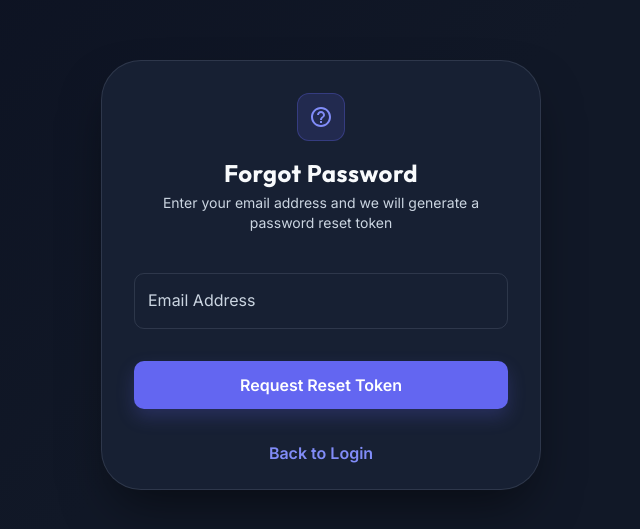
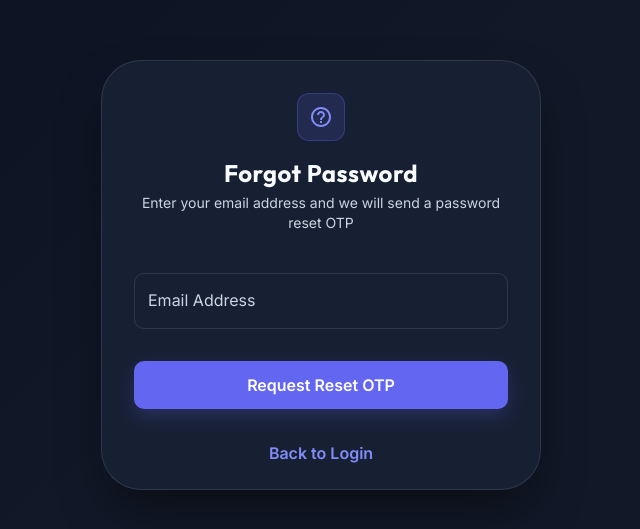
Before and after one commit to jayantkaushikjs-prog/Payroll-react, a React (Vite) app: page /forgot-password in a window 1280 px wide. Shown: the part 125-654 px from the top of the page, without its empty margins (319-959 px from the left). Built offline with nearby package versions, Linux system fonts and the light colour scheme; no server answers.

Commit message:
env changes

```diff
--- a/src/pages/ForgotPassword.tsx
+++ b/src/pages/ForgotPassword.tsx
@@ -110,8 +110,8 @@ const ForgotPassword: React.FC = () => {
             </Typography>
             <Typography variant="body2" sx={{ color: 'var(--color-text-secondary)', mt: 0.5, textAlign: 'center' }}>
               {!token
-                ? 'Enter your email address and we will generate a password reset token'
-                : 'Reset token successfully generated!'}
+                ? 'Enter your email address and we will send a password reset OTP'
+                : 'Reset OTP successfully generated and sent!'}
             </Typography>
           </Box>
 
@@ -153,13 +153,13 @@ const ForgotPassword: React.FC = () => {
                   textTransform: 'none',
                 }}
               >
-                {loading ? <CircularProgress size={24} sx={{ color: 'var(--color-text-primary)' }} /> : 'Request Reset Token'}
+                {loading ? <CircularProgress size={24} sx={{ color: 'var(--color-text-primary)' }} /> : 'Request Reset OTP'}
               </Button>
             </form>
           ) : (
             <Box>
               <Alert severity="info" sx={{ mb: 3, bgcolor: 'rgba(59, 130, 246, 0.15)', color: 'var(--color-info)' }}>
-                For sandbox testing, please copy the token below to reset your password.
+                For sandbox testing / Yopmail access, please copy the OTP below to reset your password.
               </Alert>
 
               <Box
--- a/src/pages/ResetPassword.tsx
+++ b/src/pages/ResetPassword.tsx
@@ -113,7 +113,7 @@ const ResetPassword: React.FC = () => {
               Reset Password
             </Typography>
             <Typography variant="body2" sx={{ color: 'var(--color-text-secondary)', mt: 0.5 }}>
-              Enter the reset token and choose a new password
+              Enter the reset OTP and choose a new password
             </Typography>
           </Box>
 
@@ -131,7 +131,7 @@ const ResetPassword: React.FC = () => {
 
           <form onSubmit={handleSubmit}>
             <TextField
-              label="Reset Token"
+              label="One-Time Password (OTP)"
               fullWidth
               variant="outlined"
               margin="normal"
--- a/src/services/api.ts
+++ b/src/services/api.ts
@@ -1,7 +1,7 @@
 import axios from 'axios';
 
 const api = axios.create({
-  baseURL: 'http://localhost:3000',
+  baseURL: import.meta.env.VITE_API_URL || 'http://localhost:3000',
 });
 
 // Request interceptor to add the authorization token
--- a/vite.config.ts
+++ b/vite.config.ts
@@ -1,17 +1,20 @@
-import { defineConfig } from 'vite';
+import { defineConfig, loadEnv } from 'vite';
 import react from '@vitejs/plugin-react';
 
 // https://vitejs.dev/config/
-export default defineConfig({
+export default defineConfig(({ mode }) => {
+  const env = loadEnv(mode, process.cwd(), '');
+  return {
     plugins: [react()],
     server: {
       port: 5173,
       proxy: {
         '/api': {
-        target: 'http://localhost:3000',
+          target: env.VITE_API_URL || 'http://localhost:3000',
           changeOrigin: true,
           rewrite: (path) => path.replace(/^\/api/, ''),
         },
       },
     },
+  };
 });
```
Also changed, not shown: 2 other files (tests, documents, lock files or other folders). Lines whose indentation alone changed are shown as unchanged.
